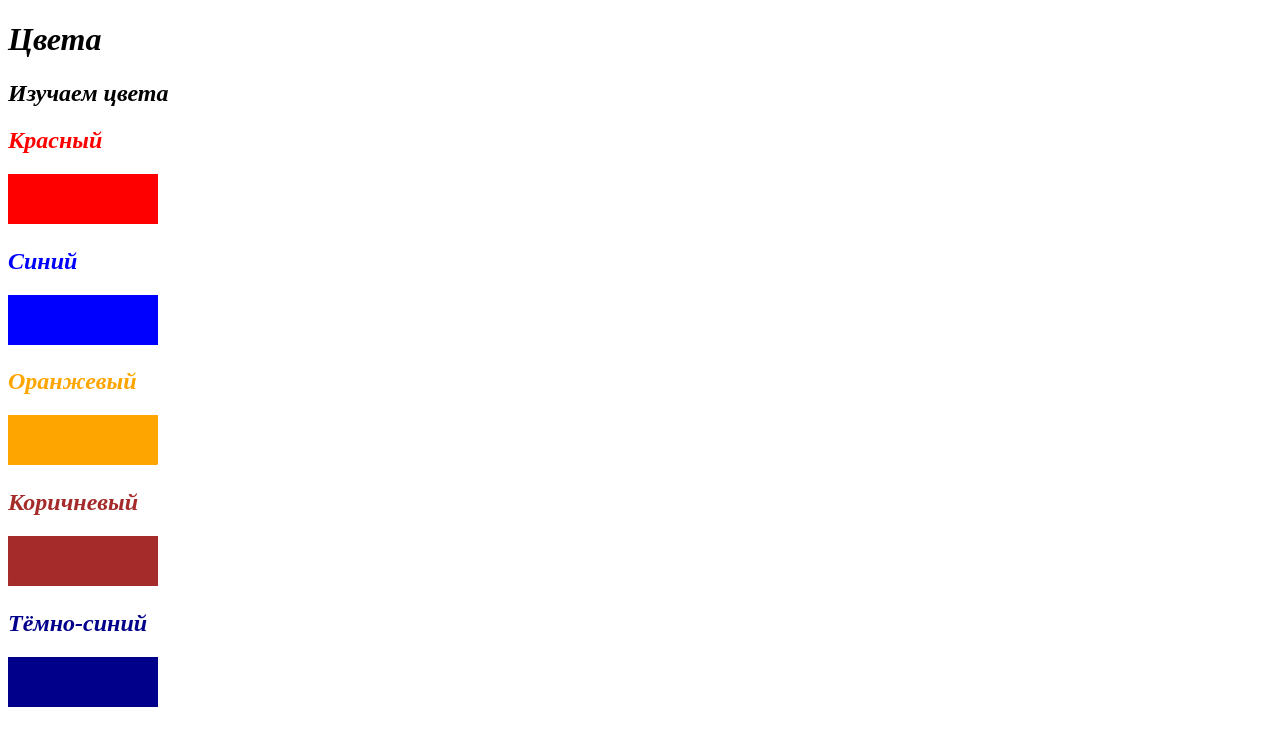
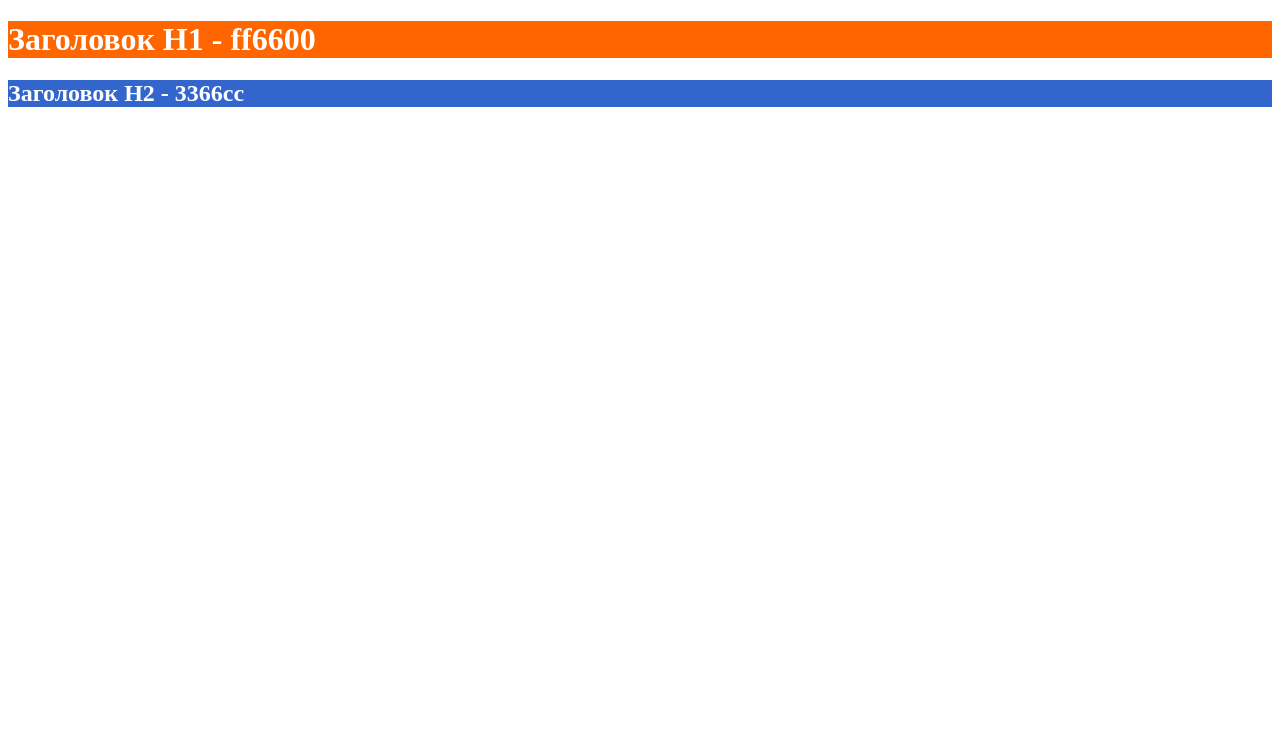
Before and after one commit to QodirovJM/cssTraining, a plain HTML site: page index.html in a window 1280 px wide. Drawn offline with Linux system fonts and the light colour scheme.

Commit message:
Задание по стилям

```diff
--- a/index.html
+++ b/index.html
@@ -3,40 +3,16 @@
 
 <head>
     <meta charset="UTF-8">
-    <title>Цвета</title>
+    <title>Задание по стилям</title>
     <link rel="stylesheet" href="./style.css" />
 </head>
 
 <body>
-    <h1>Цвета</h1>
-    <h2>Изучаем цвета</h2>
-    <h2 class="item-title" id="red">Красный</h2>
-    <img class="color" src="./assets/red-item.png" alt="red" />
-
-    <h2 class="item-title" id="blue">Синий</h2>
-    <img src="./assets/blue-item.png" alt="blue" />
-
-    <h2 class="item-title" id="orange">Оранжевый</h2>
-    <img src="./assets/orange-item.png" alt="orange" />
-
-    <h2 class="item-title" id="brown">Коричневый</h2>
-    <img src="./assets/brown-item.png" alt="brown" />
-
-    <h2 class="item-title" id="darkblue">Тёмно-синий</h2>
-    <img src="./assets/dark-blue-item.png" alt="darkblue" />
+    <h1>Заголовок H1 - ff6600</h1>
+    <!-- TODO 2: Задайте заливку h1 цветом #ff6600 для заголовка h1 -->
+    <h2>Заголовок H2 - 3366cc</h2>
+    <!-- TODO 3: Задайте заливку h2 цветом #3366cc для заголовка h2 -->
+    <!-- TODO 4: Добавьте стиль, чтобы заголовки имели белый цвет текста -->
 </body>
 
 </html>
-
-<!--
-TODO 1. Создайте и подключите внешний CSS-файл.
-TODO 2. При помощи CSS сделайте так чтобы смысл h2 элементов отражался в их внешнем виде.
-TODO 3. При помощи CSS сделайте так чтобы изменить начертание всех заголовков на курсивное.
-подсказка https://developer.mozilla.org/ru/docs/Web/CSS/font-style
-TODO 4. Внутри CSS-файла (не HTML), чтобы сделать все изображения высотой 50 пикселей и шириной 150 пикселей.
-Подсказки
-https://developer.mozilla.org/ru/docs/Web/HTML/Element/img
-https://developer.mozilla.org/ru/docs/Web/CSS/height
-https://developer.mozilla.org/ru/docs/Web/CSS/width
-
--->
--- a/style.css
+++ b/style.css
@@ -1,22 +1,9 @@
-h1, h2 {
-    font-style: italic;
+h1{
+    background-color: #ff6600;
 }
-img {
-    height: 50px;
-    width: 150px;
+h2{
+    background-color: #36c;
 }
-#blue{
-    color: blue;
+h1, h2, h3, h4, h5, h6 {
+    color: #fff;
 }
-#red{
-    color: red;
-}
-#orange{
-    color: orange;
-}
-#brown{
-    color: brown;
-}
-#darkblue{
-    color: darkblue;
-}
```
